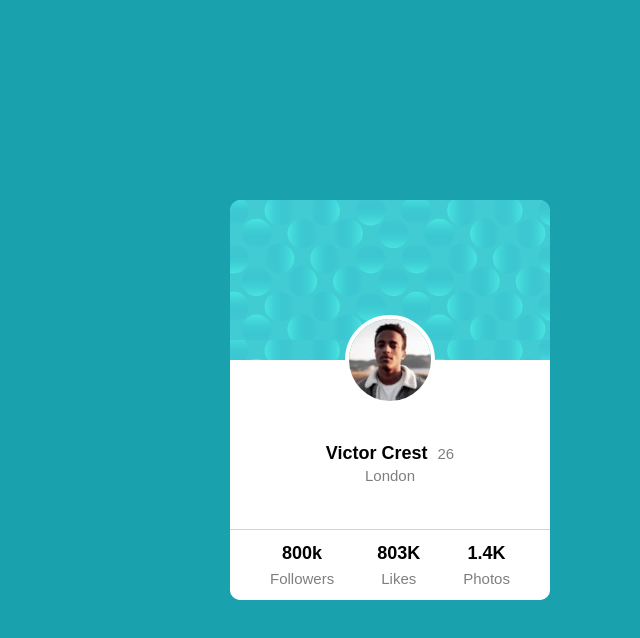
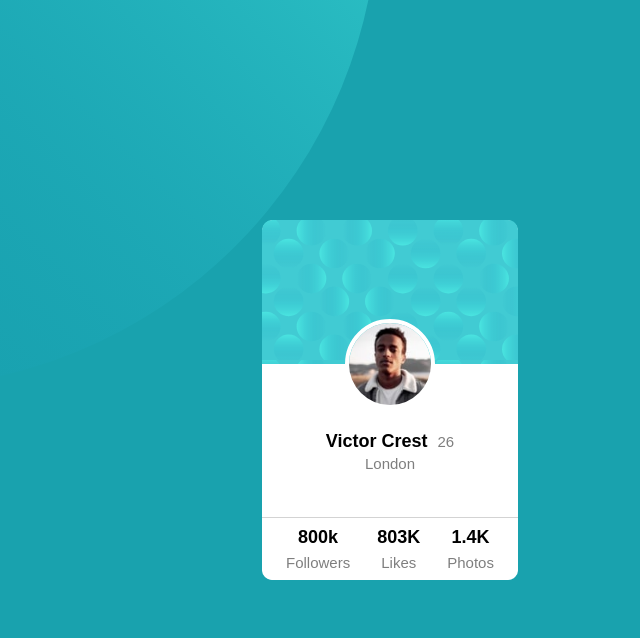
Before and after one commit to castillojuan1000/Profile-Card, a plain HTML site: page index.html in a window 1280 px wide. Shown: the whole page, without its empty margins (250-890 px from the left). Drawn offline with Linux system fonts and the light colour scheme; a web font is replaced by a local one.

Commit message:
added svg background

```diff
--- a/index.css
+++ b/index.css
@@ -19,15 +19,25 @@ html {
   display: flex;
   justify-content: center;
   align-items: center;
+  position: relative;
 }
 
+.main-container #svg-top{
+  position: absolute;
+  z-index: 0;
+  transform: translate(-500px, -500px);
+}
+
+
+
 .card-container{
-  width: 20vw;
-  height: 45vh;
+  /* width: 10vw;
+  height: 40vh; */
   background-color: aliceblue;
   border-radius: 12px;
   display: flex;
   flex-direction: column;
+  z-index: 100;
 }
 
 
@@ -48,13 +58,10 @@ html {
 
 @media (min-width: 1000px) {
   .card-container{
-    width: 25vw;
-    height: 50vh;
+    width: 20vw;
+    height: 45vh;
   }
 }
-
-
-
 
 
 .top-card{
@@ -66,6 +73,7 @@ html {
   justify-content: center;
   align-items: flex-end;
 }
+
 .top-card img{
   width: 90px;
   height: 90px;
@@ -82,11 +90,9 @@ html {
   border-radius: 0 0 10px 10px;
   display: flex;
   flex-direction: column;
-
 }
 
 .name-age{
-
   flex: 2;
   display: flex;
   flex-direction: column;
--- a/index.html
+++ b/index.html
@@ -17,6 +17,7 @@
 
 <body>
   <div class="main-container">
+    <img src='./images/bg-pattern-top.svg' alt='svg' id="svg-top" />
     <div class="card-container">
 
       <div class="top-card">
@@ -46,6 +47,7 @@
         </div>
       </div>
     </div>
+    <!-- <img src="/images/bg-pattern-bottom.svg" alt="svg-bottom" id='svg-bottom' /> -->
   </div>
 </body>
 
```
